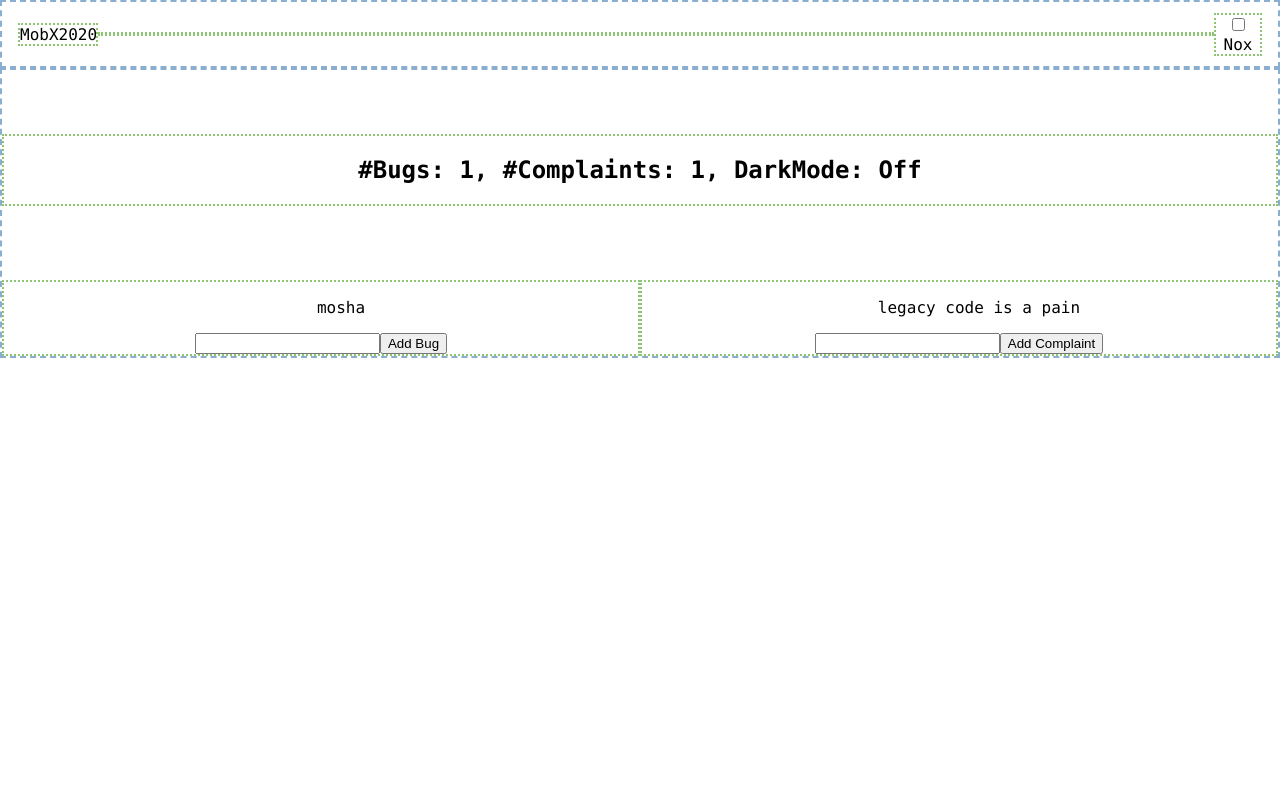
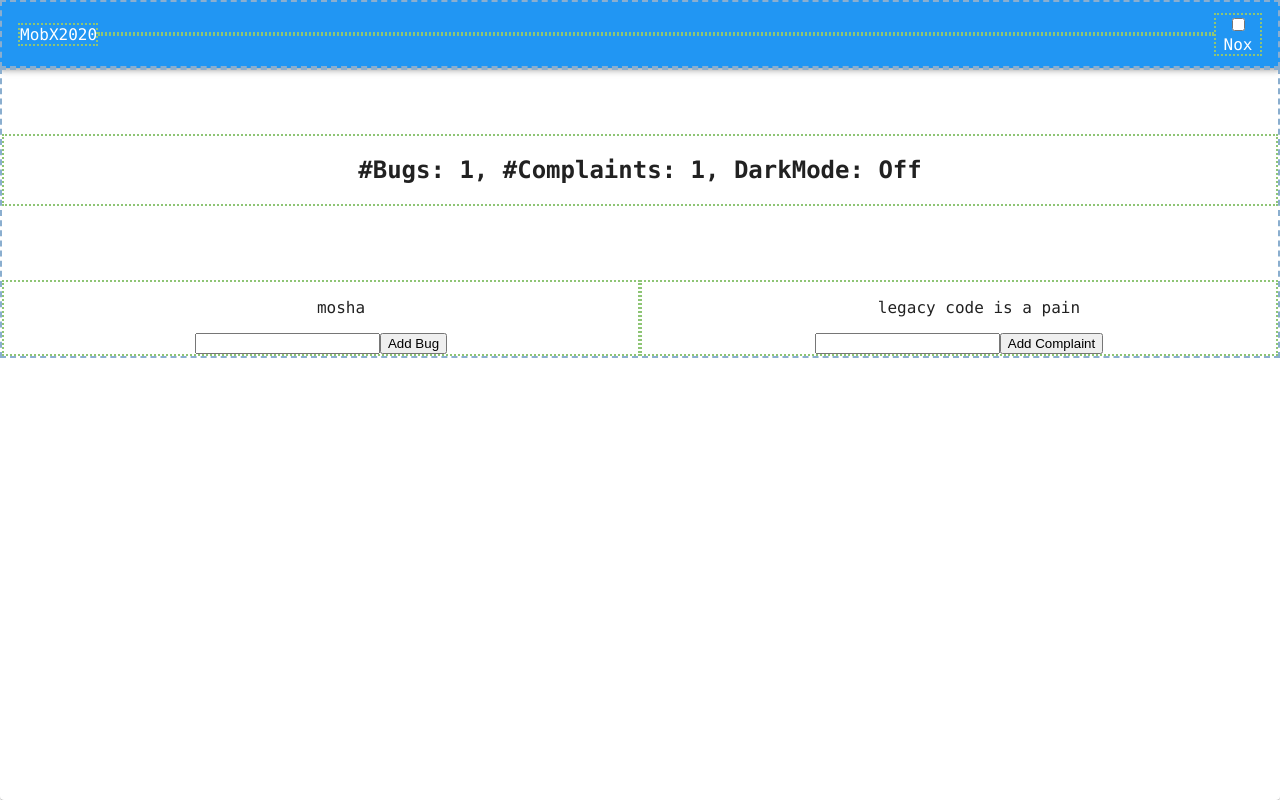
Before and after one commit to Suedo/mobx2020, a React (Create React App) app: page / in a window 1280 px wide. Built offline with nearby package versions, Linux system fonts and the light colour scheme.

Commit message:
adding MUI: theme not updating on state change

```diff
--- a/package.json
+++ b/package.json
@@ -3,6 +3,7 @@
   "version": "0.1.0",
   "private": true,
   "dependencies": {
+    "@material-ui/core": "^4.10.1",
     "@testing-library/jest-dom": "^4.2.4",
     "@testing-library/react": "^9.3.2",
     "@testing-library/user-event": "^7.1.2",
--- a/src/App.tsx
+++ b/src/App.tsx
@@ -5,9 +5,10 @@ import { Banner } from './containers/BannerContainer';
 import { BugsList, ComplaintsList } from './containers/ItemListContainer';
 import { BugsForm } from './containers/BugsForm';
 import { ComplaintsForm } from './containers/ComplaintsForm';
-import { StoreProvider } from './context/context';
+import { StoreProvider, MuiThemeProvider } from './context/context';
 
 import './App.css';
+import Paper from '@material-ui/core/Paper';
 
 interface IAppProps {
   name: string;
@@ -16,6 +17,8 @@ interface IAppProps {
 const App: React.FunctionComponent<IAppProps> = ({ name }) => {
   return (
     <StoreProvider>
+      <MuiThemeProvider>
+        <Paper style={{ height: '100vh' }}>
           <div className="App">
             <AppHeader />
             <div className="grid-container">
@@ -32,6 +35,8 @@ const App: React.FunctionComponent<IAppProps> = ({ name }) => {
               </div>
             </div>
           </div>
+        </Paper>
+      </MuiThemeProvider>
     </StoreProvider>
   );
 };
--- a/src/components/HeaderComponent.tsx
+++ b/src/components/HeaderComponent.tsx
@@ -1,5 +1,9 @@
 import React, { FunctionComponent } from 'react';
 import { ToggleComponent } from './ToggleComponent';
+
+// Mui
+import AppBar from '@material-ui/core/AppBar';
+import Toolbar from '@material-ui/core/Toolbar';
 
 interface HeaderComponentProps {
   brand: string;
@@ -8,6 +12,7 @@ interface HeaderComponentProps {
 export const HeaderComponent: FunctionComponent<HeaderComponentProps> = ({ brand }) => {
   return (
     <>
+      <AppBar position="static">
         <div className="header-grid-container">
           <div className="header-grid-item">{brand}</div>
           <div className="header-grid-item"></div>
@@ -15,6 +20,7 @@ export const HeaderComponent: FunctionComponent<HeaderComponentProps> = ({ brand
             <ToggleComponent />
           </div>
         </div>
+      </AppBar>
     </>
   );
 };
--- a/src/context/context.tsx
+++ b/src/context/context.tsx
@@ -1,6 +1,8 @@
 import React, { useContext } from 'react';
 import { useLocalStore } from 'mobx-react-lite';
 import { RootStore, RootStoreT } from '../stores/RootStore';
+
+import { ThemeProvider } from '@material-ui/core/styles';
 
 export const StoreContext = React.createContext({} as RootStoreT);
 
@@ -14,3 +16,11 @@ export const StoreProvider: React.FC = ({ children }) => {
 export const useStore = () => {
   return useContext(StoreContext);
 };
+
+export const MuiThemeContext = React.createContext({});
+
+export const MuiThemeProvider: React.FC = ({ children }) => {
+  const { themeStore } = useStore();
+
+  return <ThemeProvider theme={themeStore.theme}>{children}</ThemeProvider>;
+};
--- a/src/stores/ThemeStore.ts
+++ b/src/stores/ThemeStore.ts
@@ -1,9 +1,30 @@
+// MUI
+import { createMuiTheme } from '@material-ui/core/styles';
+import { blue, green, purple } from '@material-ui/core/colors';
+
 export const ThemeStore = () => {
+  const lightTheme = createMuiTheme({
+    palette: {
+      primary: blue,
+      type: 'light',
+    },
+  });
+
+  const darkTheme = createMuiTheme({
+    palette: {
+      primary: purple,
+      type: 'dark',
+    },
+  });
+
   return {
+    theme: lightTheme,
     isDarkMode: false,
 
     toggleDarkMode() {
       this.isDarkMode = !this.isDarkMode;
+      this.theme = darkTheme;
+      console.log('Theme DarkMode:', this.theme.palette.type);
     },
   };
 };
```
Also changed, not shown: 1 other file (tests, documents, lock files or other folders). Lines whose indentation alone changed are shown as unchanged.
